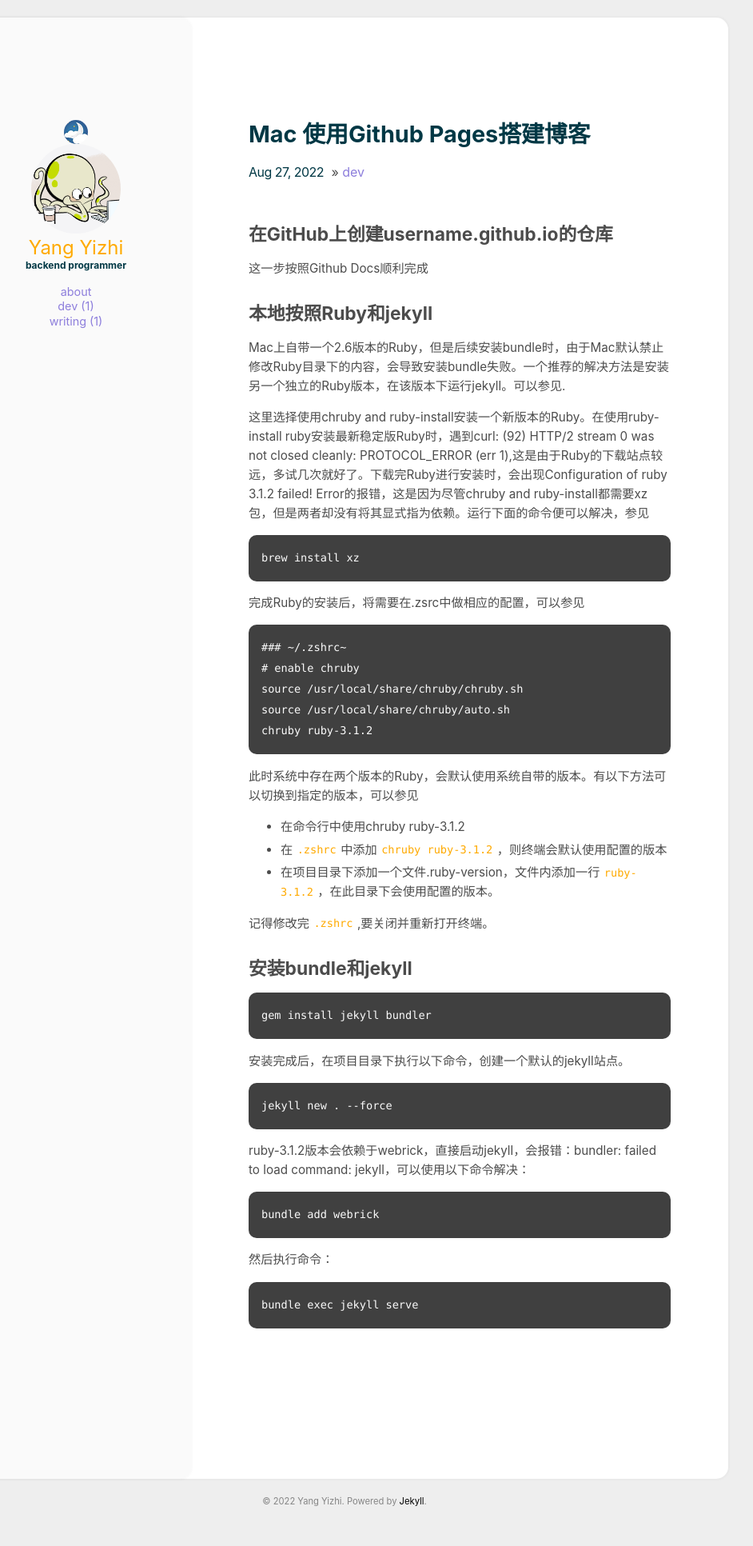
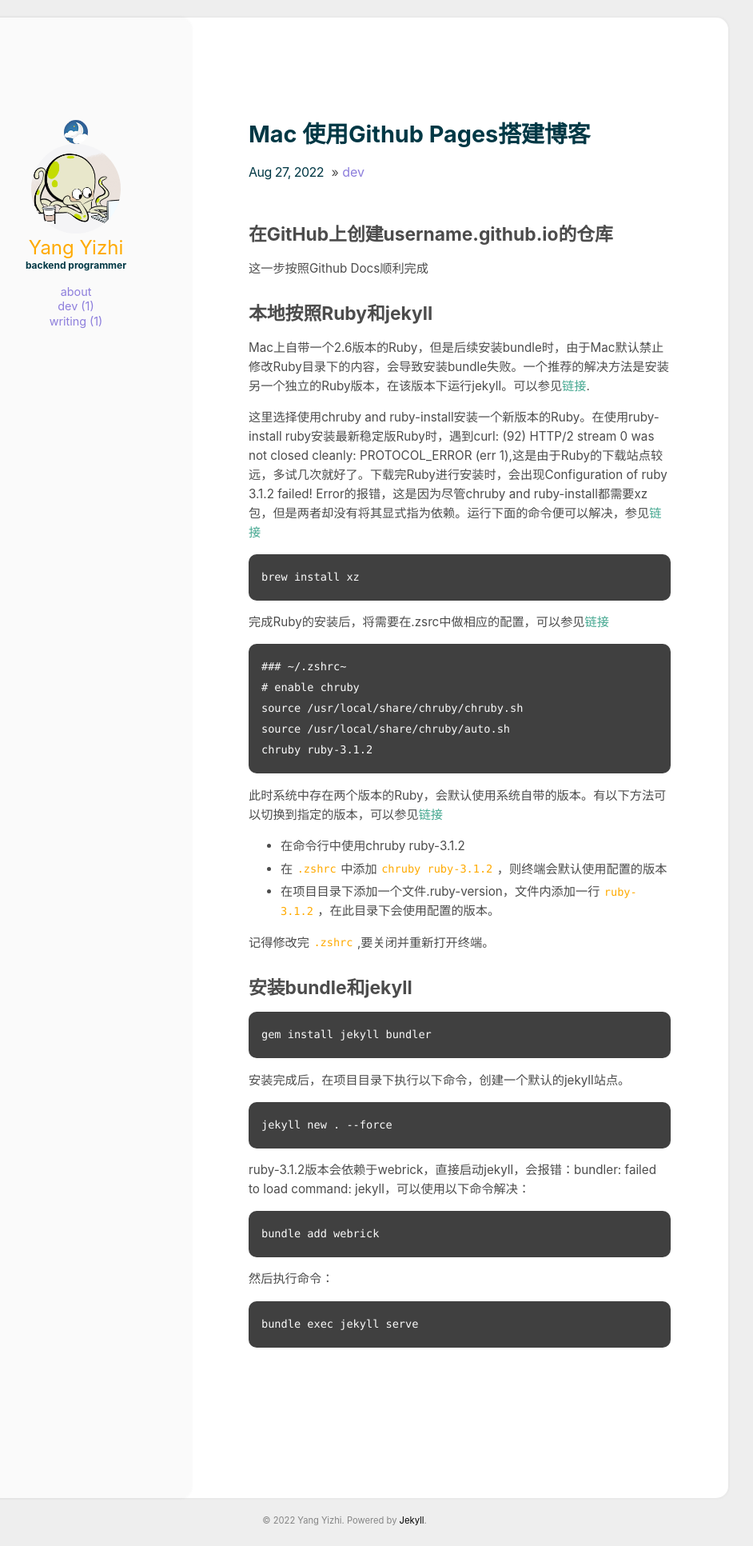
Before and after one commit to niceyangyizhi/niceyangyizhi.github.io, a Jekyll site: the page built from _posts/2022-08-27-GithubPage.md, in a window 1280 px wide. Shown: the whole page at 80% size, without its empty margins (209-1151 px from the left). Built offline with Jekyll 4.4.1, drawn with Linux system fonts in a browser that asks for light colours; before the commit the page ends 1909 px from its top, so only the background shows below that.

Commit message:
修复链接未正常显示

````diff
--- a/_posts/2022-08-27-GithubPage.md
+++ b/_posts/2022-08-27-GithubPage.md
@@ -8,13 +8,13 @@ category: dev
 这一步按照Github Docs顺利完成
 
 ## 本地按照Ruby和jekyll
-Mac上自带一个2.6版本的Ruby，但是后续安装bundle时，由于Mac默认禁止修改Ruby目录下的内容，会导致安装bundle失败。一个推荐的解决方法是安装另一个独立的Ruby版本，在该版本下运行jekyll。可以参见[](https://stackoverflow.com/questions/51126403/you-dont-have-write-permissions-for-the-library-ruby-gems-2-3-0-directory-ma).
+Mac上自带一个2.6版本的Ruby，但是后续安装bundle时，由于Mac默认禁止修改Ruby目录下的内容，会导致安装bundle失败。一个推荐的解决方法是安装另一个独立的Ruby版本，在该版本下运行jekyll。可以参见[链接](https://stackoverflow.com/questions/51126403/you-dont-have-write-permissions-for-the-library-ruby-gems-2-3-0-directory-ma).
 
-这里选择使用chruby and ruby-install安装一个新版本的Ruby。在使用ruby-install ruby安装最新稳定版Ruby时，遇到curl: (92) HTTP/2 stream 0 was not closed cleanly: PROTOCOL_ERROR (err 1),这是由于Ruby的下载站点较远，多试几次就好了。下载完Ruby进行安装时，会出现Configuration of ruby 3.1.2 failed! Error的报错，这是因为尽管chruby and ruby-install都需要xz包，但是两者却没有将其显式指为依赖。运行下面的命令便可以解决，参见[](https://networkcult.com/configuration-of-ruby-3-1-2-failed-error-6607/)
+这里选择使用chruby and ruby-install安装一个新版本的Ruby。在使用ruby-install ruby安装最新稳定版Ruby时，遇到curl: (92) HTTP/2 stream 0 was not closed cleanly: PROTOCOL_ERROR (err 1),这是由于Ruby的下载站点较远，多试几次就好了。下载完Ruby进行安装时，会出现Configuration of ruby 3.1.2 failed! Error的报错，这是因为尽管chruby and ruby-install都需要xz包，但是两者却没有将其显式指为依赖。运行下面的命令便可以解决，参见[链接](https://networkcult.com/configuration-of-ruby-3-1-2-failed-error-6607/)
 ```
 brew install xz
 ```
-完成Ruby的安装后，将需要在.zsrc中做相应的配置，可以参见[](https://mac.install.guide/ruby/12.html)
+完成Ruby的安装后，将需要在.zsrc中做相应的配置，可以参见[链接](https://mac.install.guide/ruby/12.html)
 ```
 ### ~/.zshrc~
 # enable chruby
@@ -22,7 +22,7 @@ source /usr/local/share/chruby/chruby.sh
 source /usr/local/share/chruby/auto.sh
 chruby ruby-3.1.2
 ```
-此时系统中存在两个版本的Ruby，会默认使用系统自带的版本。有以下方法可以切换到指定的版本，可以参见[](https://blog.csdn.net/lamp113/article/details/78733521)
+此时系统中存在两个版本的Ruby，会默认使用系统自带的版本。有以下方法可以切换到指定的版本，可以参见[链接](https://blog.csdn.net/lamp113/article/details/78733521)
 - 在命令行中使用chruby ruby-3.1.2
 - 在`.zshrc`中添加`chruby ruby-3.1.2`，则终端会默认使用配置的版本
 - 在项目目录下添加一个文件.ruby-version，文件内添加一行`ruby-3.1.2`，在此目录下会使用配置的版本。
````
